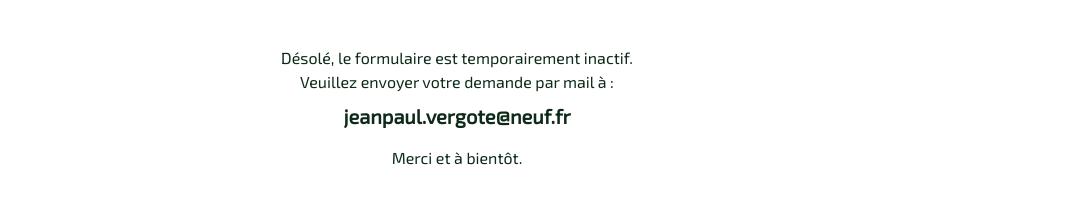
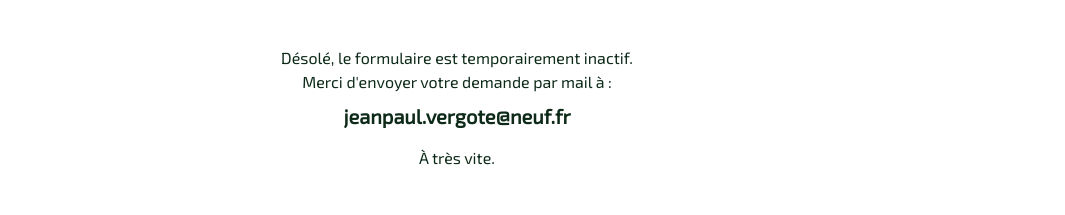
Before and after one commit to ttfarguais/ttfarguais, a Next.js app: page /contact in a window 1280 px wide. Shown: the part 336-551 px from the top of the page, without its empty margins (183-1248 px from the left). Built offline with nearby package versions, Linux system fonts and the light colour scheme.

Commit message:
Update Contact.jsx

```diff
--- a/app/src/components/Main/contact/Contact.jsx
+++ b/app/src/components/Main/contact/Contact.jsx
@@ -18,12 +18,12 @@ export default function Contact({
         Contactez-nous !
       </h1>
         <div>Désolé, le formulaire est temporairement inactif.</div>
-        <div>Veuillez envoyer votre demande par mail à :</div>
+        <div>Merci d'envoyer votre demande par mail à :</div>
         <div className="flex flex-col items-center m-auto py-1">
       <h1 className="text-xl text-center font-bold p-1 mb-2">
         jeanpaul.vergote@neuf.fr
       </h1></div>
-        <div>Merci et à bientôt.</div>
+        <div>À très vite.</div>
 
 
       <form
```
